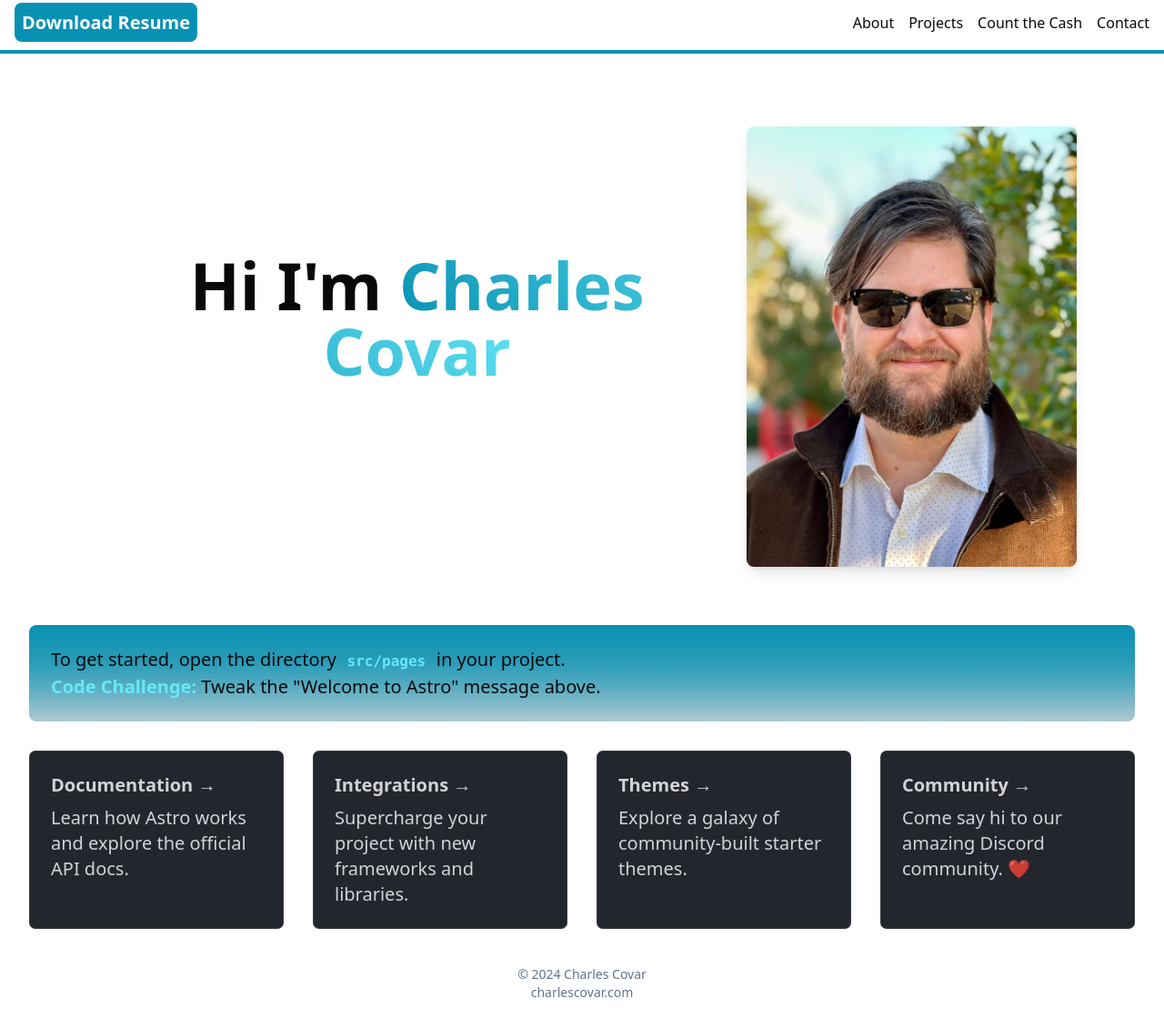
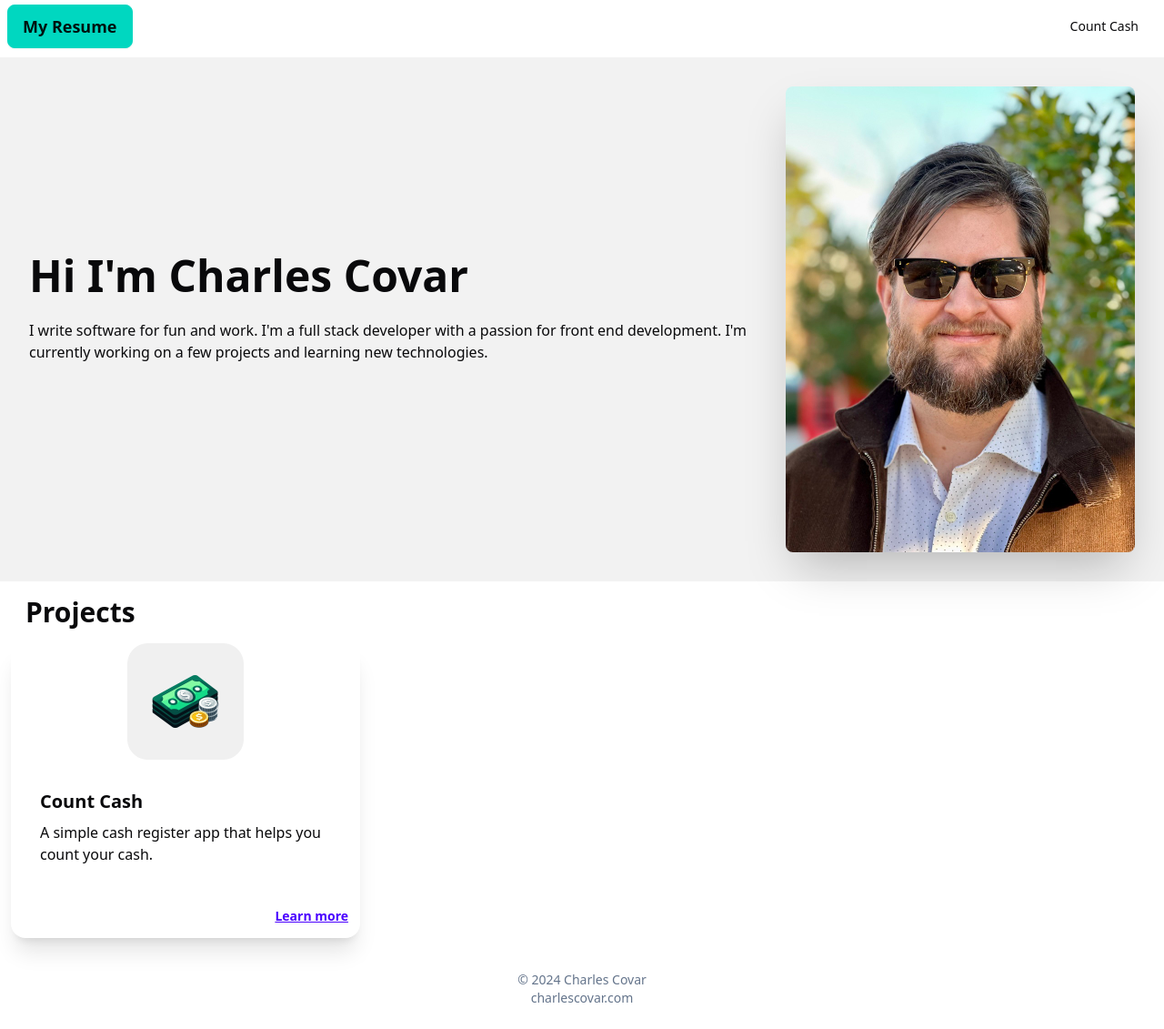
Before and after one commit to crcovar/crcovar.github.io, an Astro site: page / in a window 1280 px wide. Shown: the part 5-1136 px from the top of the page at 91% size. Built offline with nearby package versions, Linux system fonts and the light colour scheme; Astro itself is replaced by a stand-in of ours.

Commit message:
Ready for first deployment

```diff
--- a/astro.config.mjs
+++ b/astro.config.mjs
@@ -6,4 +6,5 @@ import mdx from "@astrojs/mdx";
 // https://astro.build/config
 export default defineConfig({
   integrations: [tailwind({ applyBaseStyles: false }), react(), mdx()],
+  site: "https://charlescovar.com",
 });
--- a/package.json
+++ b/package.json
@@ -33,7 +33,6 @@
     "typescript": "^5.3.3"
   },
   "devDependencies": {
-    "@tailwindcss/forms": "^0.5.7",
     "daisyui": "^4.7.2"
   }
 }
--- a/src/components/Card.astro
+++ b/src/components/Card.astro
@@ -8,54 +8,11 @@ interface Props {
 const { href, title, body } = Astro.props;
 ---
 
-<li class="link-card">
-  <a href={href}>
-    <h2 class="text-xl font-semibold">
-      {title}
-      <span>&rarr;</span>
-    </h2>
-    <p>
-      {body}
-    </p>
-  </a>
-</li>
-<style>
-  .link-card {
-    list-style: none;
-    display: flex;
-    padding: 1px;
-    background-color: #23262d;
-    background-image: none;
-    background-size: 400%;
-    border-radius: 7px;
-    background-position: 100%;
-    transition: background-position 0.6s cubic-bezier(0.22, 1, 0.36, 1);
-    box-shadow: inset 0 0 0 1px rgba(255, 255, 255, 0.1);
-  }
-  .link-card > a {
-    width: 100%;
-    text-decoration: none;
-    line-height: 1.4;
-    padding: calc(1.5rem - 1px);
-    border-radius: 8px;
-    color: white;
-    background-color: #23262d;
-    opacity: 0.8;
-  }
-  h2 {
-    margin: 0;
-    font-size: 1.25rem;
-    transition: color 0.6s cubic-bezier(0.22, 1, 0.36, 1);
-  }
-  p {
-    margin-top: 0.5rem;
-    margin-bottom: 0;
-  }
-  .link-card:is(:hover, :focus-within) {
-    background-position: 0;
-    background-image: var(--accent-gradient);
-  }
-  .link-card:is(:hover, :focus-within) h2 {
-    color: rgb(var(--accent-light));
-  }
-</style>
+<div class="card w-96 shadow-xl">
+  <figure><slot></slot></figure>
+  <div class="card-body">
+  <h2 class="card-title">{title}</h2>
+  <p>{body}</p>
+  </div>
+  <div class="card-actions justify-end"><a href={href} class="btn btn-link p-3">Learn more</a></div>
+</div>
--- a/src/components/TopNav.astro
+++ b/src/components/TopNav.astro
@@ -1,8 +1,7 @@
+---
 ---
 
----
-
-<div
+<!-- <div
   class="w-screen p-2 flex justify-between items-center border-b-4 border-b-cyan-600"
 >
   <div class="m-2 text-xl font-semibold">
@@ -18,4 +17,15 @@
     <div class="m-2"><a href="/count-cash">Count the Cash</a></div>
     <div class="m-2">Contact</div>
   </nav>
+</div> -->
+<div class="navbar">
+    <div class="flex-1">
+    <a href="Resume.pdf" class="btn btn-accent text-lg">My Resume</a>
+  </div>
+  <div class="flex-none">
+    <ul class="menu menu-horizontal px-1">
+      <li><a href="/count-cash" class="navbar__links__link">Count Cash</a></li>
+    </ul>
+  </div>
+
 </div>
--- a/src/layouts/Layout.astro
+++ b/src/layouts/Layout.astro
@@ -42,9 +42,4 @@ const { title } = Astro.props;
       white 60%
     );
   }
-
-  h1 {
-    font-size: xx-large;
-    font-weight: 600;
-  }
 </style>
--- a/src/pages/index.astro
+++ b/src/pages/index.astro
@@ -4,83 +4,28 @@ import Card from "../components/Card.astro";
 ---
 
 <Layout title="Welcome to Astro.">
-  <main class="p-4 text-xl m-auto">
-    <div
-      class="m-16 flex flex-col-reverse md:flex-row justify-around items-center"
-    >
-      <h1 class="m-2 mb-[1em] text-7xl font-bold text-center">
-        Hi I'm <span class="text-gradient">Charles Covar</span>
-      </h1>
-      <img
-        src="/profile.jpg"
-        alt="Charles Covar"
-        class="rounded-lg w-1/3 shadow-lg"
-      />
+    <div class="hero bg-base-200">
+      <div class="hero-content flex-col lg:flex-row-reverse m-4">
+        <img src="profile.jpg" alt="Charles Covar" class="max-w-sm rounded-lg shadow-2xl" />
+        <div>
+          <h1 class="text-5xl font-bold">Hi I'm Charles Covar</h1>
+          <p class="py-6">
+            I write software for fun and work. I'm a full stack developer with a passion for front end development. I'm currently working on a few projects and learning new technologies.
+          </p>
+        </div>
+      </div>
     </div>
-    <p class="instructions mb-8 p-6 rounded-lg">
-      To get started, open the directory <code>src/pages</code> in your project.<br
-      />
-      <strong>Code Challenge:</strong> Tweak the "Welcome to Astro" message above.
-    </p>
-    <ul role="list" class="link-card-grid">
-      <Card
-        href="https://docs.astro.build/"
-        title="Documentation"
-        body="Learn how Astro works and explore the official API docs."
-      />
-      <Card
-        href="https://astro.build/integrations/"
-        title="Integrations"
-        body="Supercharge your project with new frameworks and libraries."
-      />
-      <Card
-        href="https://astro.build/themes/"
-        title="Themes"
-        body="Explore a galaxy of community-built starter themes."
-      />
-      <Card
-        href="https://astro.build/chat/"
-        title="Community"
-        body="Come say hi to our amazing Discord community. ❤️"
-      />
-    </ul>
-  </main>
+
+    <div class="m-3">
+      <h2 class="text-3xl font-semibold m-4">Projects</h2>
+      <Card title="Count Cash" body="A simple cash register app that helps you count your cash." href="/count-cash">
+        <img src="/count-cash/mac.png" alt="Count Cash" class="w-32 h-32" />
+      </Card>
+    </div>
 </Layout>
 
 <style>
   main {
     max-width: calc(100% - 2rem);
   }
-  .text-gradient {
-    background-image: var(--accent-gradient);
-    -webkit-background-clip: text;
-    -webkit-text-fill-color: transparent;
-    background-size: 400%;
-    background-position: 0%;
-  }
-  .instructions {
-    border: 1px solid rgba(var(--accent-light), 25%);
-    background: linear-gradient(
-      rgba(var(--accent)),
-      66%,
-      rgba(var(--accent-dark), 33%)
-    );
-  }
-  .instructions code {
-    font-size: 0.8em;
-    font-weight: bold;
-    background: rgba(var(--accent-light), 12%);
-    color: rgb(var(--accent-light));
-    border-radius: 4px;
-    padding: 0.3em 0.4em;
-  }
-  .instructions strong {
-    color: rgb(var(--accent-light));
-  }
-  .link-card-grid {
-    display: grid;
-    grid-template-columns: repeat(auto-fit, minmax(24ch, 1fr));
-    gap: 2rem;
-    padding: 0;
-  }
 </style>
--- a/tailwind.config.mjs
+++ b/tailwind.config.mjs
@@ -68,5 +68,5 @@ export default {
       },
     },
   },
-  plugins: [require("tailwindcss-animate")],
+  plugins: [require("tailwindcss-animate"), require("daisyui")],
 };
```
Also changed, not shown: .github/workflows/deploy.yml (added), 2 other files.
